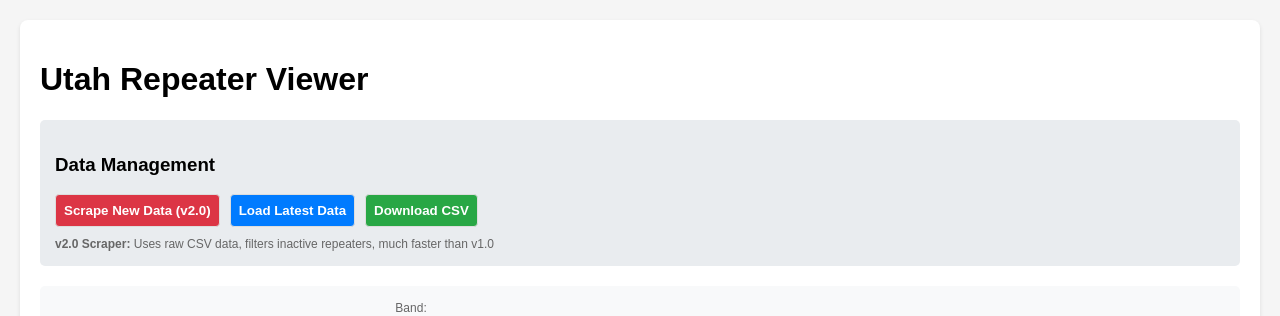
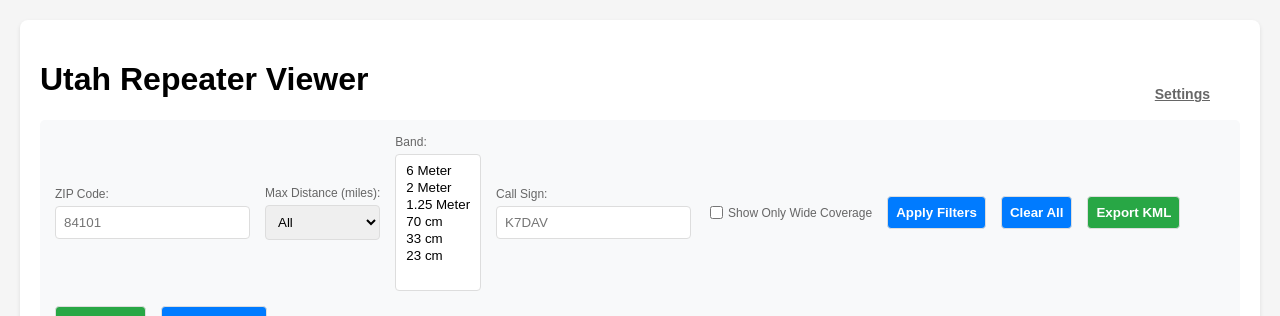
Before and after one commit to joshpeterson1/repeaters, a Flask app: page / in a window 1280 px wide. Shown: the top 316 px of the page. Run offline with Flask 3, Linux system fonts and the light colour scheme; some libraries are stand-ins or nearby versions.

Commit message:
feat: Move data management to modal with age-based scrape confirmation
Co-authored-by: aider (openrouter/anthropic/claude-sonnet-4) <aider@aider.chat>

```diff
--- a/templates/index.html
+++ b/templates/index.html
@@ -258,24 +258,107 @@
             font-weight: normal;
             cursor: pointer;
         }
+
+        /* Modal styles */
+        .modal {
+            display: none;
+            position: fixed;
+            z-index: 1000;
+            left: 0;
+            top: 0;
+            width: 100%;
+            height: 100%;
+            background-color: rgba(0,0,0,0.5);
+        }
+
+        .modal-content {
+            background-color: #fefefe;
+            margin: 10% auto;
+            padding: 20px;
+            border: none;
+            border-radius: 8px;
+            width: 90%;
+            max-width: 600px;
+            box-shadow: 0 4px 6px rgba(0, 0, 0, 0.1);
+        }
+
+        .modal-header {
+            display: flex;
+            justify-content: space-between;
+            align-items: center;
+            margin-bottom: 20px;
+            padding-bottom: 10px;
+            border-bottom: 1px solid #ddd;
+        }
+
+        .modal-header h3 {
+            margin: 0;
+            color: #333;
+        }
+
+        .close {
+            color: #aaa;
+            font-size: 28px;
+            font-weight: bold;
+            cursor: pointer;
+            line-height: 1;
+        }
+
+        .close:hover,
+        .close:focus {
+            color: #000;
+            text-decoration: none;
+        }
+
+        .settings-btn {
+            position: absolute;
+            top: 20px;
+            right: 20px;
+            background: none;
+            border: none;
+            color: #666;
+            font-size: 14px;
+            cursor: pointer;
+            text-decoration: underline;
+            padding: 5px 10px;
+        }
+
+        .settings-btn:hover {
+            color: #333;
+            background: none;
+        }
+
+        .header-container {
+            position: relative;
+        }
     </style>
 </head>
 <body>
     <div class="container">
+        <div class="header-container">
             <h1>Utah Repeater Viewer</h1>
+            <button class="settings-btn" onclick="openSettingsModal()">Settings</button>
+        </div>
+
+        <!-- Settings Modal -->
+        <div id="settingsModal" class="modal">
+            <div class="modal-content">
+                <div class="modal-header">
+                    <h3>Data Management Settings</h3>
+                    <span class="close" onclick="closeSettingsModal()">&times;</span>
+                </div>
 
                 <div class="scrape-section">
-            <h3>Data Management</h3>
-            <div style="display: flex; gap: 10px; align-items: center; flex-wrap: wrap;">
-                <button id="scrapeBtn" class="scrape-btn" onclick="startScrape()">Scrape New Data (v2.0)</button>
-                <button onclick="loadData()">Load Latest Data</button>
+                    <div style="display: flex; gap: 10px; align-items: center; flex-wrap: wrap; margin-bottom: 15px;">
+                        <button id="scrapeBtn" class="scrape-btn" onclick="confirmAndStartScrape()">Scrape New Data (v2.0)</button>
                         <a href="/download/csv" target="_blank">
                             <button class="export-btn">Download CSV</button>
                         </a>
-                <div class="last-updated" id="lastUpdated"></div>
-            </div>
-
-            <div style="margin-top: 10px; font-size: 12px; color: #666;">
+                    </div>
+
+                    <div class="last-updated" id="lastUpdated" style="margin-bottom: 15px;"></div>
+
+                    <div style="margin-bottom: 15px; font-size: 12px; color: #666; padding: 10px; background-color: #f8f9fa; border-radius: 4px;">
                         <strong>v2.0 Scraper:</strong> Uses raw CSV data, filters inactive repeaters, much faster than v1.0
                     </div>
 
@@ -284,6 +367,8 @@
                             <div class="progress-fill" id="progressFill"></div>
                         </div>
                         <div class="progress-text" id="progressText">Ready to scrape...</div>
+                    </div>
+                </div>
             </div>
         </div>
 
@@ -384,6 +469,7 @@
         let currentView = 'table'; // 'table', 'map', 'both'
         let selectedRepeater = null;
         let highlightedMarker = null;
+        let lastDataUpdate = null;
         const MAPBOX_TOKEN = 'pk.eyJ1Ijoic29tYmVyanAiLCJhIjoiY21majlxOG5oMDJoejJscHdwMXQwbzF5OCJ9.d4gGG0AbXkQff-UZsdkuow';
 
         // Initialize Mapbox map
@@ -932,6 +1018,58 @@
             // Simplified - no more debug DOM manipulation
         }
 
+        // Modal functions
+        function openSettingsModal() {
+            document.getElementById('settingsModal').style.display = 'block';
+        }
+
+        function closeSettingsModal() {
+            document.getElementById('settingsModal').style.display = 'none';
+        }
+
+        // Close modal when clicking outside of it
+        window.onclick = function(event) {
+            const modal = document.getElementById('settingsModal');
+            if (event.target === modal) {
+                closeSettingsModal();
+            }
+        }
+
+        function getDataAge() {
+            if (!lastDataUpdate) return null;
+
+            const now = new Date();
+            const dataDate = new Date(lastDataUpdate);
+            const diffTime = Math.abs(now - dataDate);
+            const diffDays = Math.floor(diffTime / (1000 * 60 * 60 * 24));
+            const diffHours = Math.floor((diffTime % (1000 * 60 * 60 * 24)) / (1000 * 60 * 60));
+
+            return { days: diffDays, hours: diffHours };
+        }
+
+        function confirmAndStartScrape() {
+            const dataAge = getDataAge();
+
+            if (dataAge && dataAge.days < 7) {
+                let ageText;
+                if (dataAge.days === 0) {
+                    ageText = dataAge.hours === 1 ? '1 hour' : `${dataAge.hours} hours`;
+                } else if (dataAge.days === 1) {
+                    ageText = '1 day';
+                } else {
+                    ageText = `${dataAge.days} days`;
+                }
+
+                const message = `Are you sure you want to scrape new data? Current data is only ${ageText} old.`;
+
+                if (!confirm(message)) {
+                    return;
+                }
+            }
+
+            startScrape();
+        }
+
         function startScrape() {
             const scrapeBtn = document.getElementById('scrapeBtn');
             const progressContainer = document.getElementById('progressContainer');
@@ -974,9 +1112,10 @@
         function handleScrapeComplete(data) {
             if (data.success) {
                 showMessage(data.message, 'success');
-                // Automatically load the new data
+                // Automatically load the new data and close modal
                 setTimeout(() => {
                     loadData();
+                    closeSettingsModal();
                 }, 1000);
             } else {
                 showMessage('Scraping failed: ' + data.error, 'error');
@@ -990,7 +1129,7 @@
             const progressContainer = document.getElementById('progressContainer');
 
             scrapeBtn.disabled = false;
-            scrapeBtn.textContent = 'Scrape New Data';
+            scrapeBtn.textContent = 'Scrape New Data (v2.0)';
             progressContainer.style.display = 'none';
         }
 
@@ -1014,6 +1153,9 @@
                     if (currentView !== 'table') {
                         updateMapData();
                     }
+
+                    // Store the last update time for age checking
+                    lastDataUpdate = data.last_updated;
 
                     // Update last updated time
                     const lastUpdated = document.getElementById('lastUpdated');
```
Lines whose indentation alone changed are shown as unchanged.
